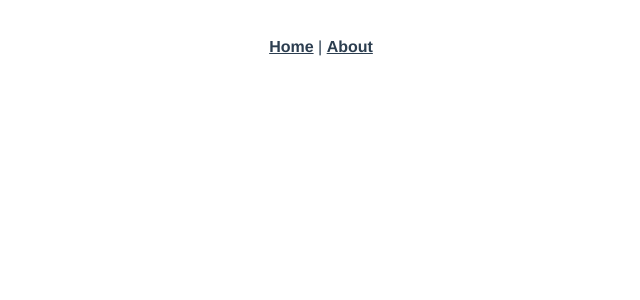
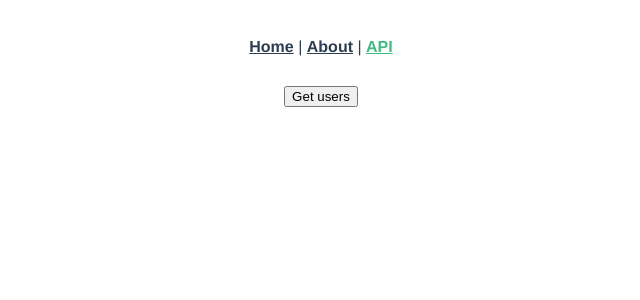
Before and after one commit to eduardoteles/vuecrud, a Vue app: page /#/api in a window 1280 px wide. Before the commit this address had no page. Shown: the top 300 px of the page, without its empty margins (319-959 px from the left). Built offline with nearby package versions, Linux system fonts and the light colour scheme.

Commit message:
Updated with create using jsonplaceholder

```diff
--- a/package.json
+++ b/package.json
@@ -7,6 +7,7 @@
     "build": "vue-cli-service build"
   },
   "dependencies": {
+    "axios": "^1.6.8",
     "vue": "^3.2.13",
     "vue-router": "^4.0.3",
     "vuex": "^4.0.0"
--- a/src/App.vue
+++ b/src/App.vue
@@ -1,7 +1,8 @@
 <template>
   <nav>
     <router-link to="/">Home</router-link> |
-    <router-link to="/about">About</router-link>
+    <router-link to="/about">About</router-link> |
+    <router-link to="/api">API</router-link>
   </nav>
   <router-view/>
 </template>
--- a/src/router/index.js
+++ b/src/router/index.js
@@ -16,6 +16,13 @@ const routes = [
     component: function () {
       return import(/* webpackChunkName: "about" */ '../views/AboutView.vue')
     }
+  },
+  {
+    path: '/api',
+    name: 'api',
+    component: function () {
+      return import(/* webpackChunkName: "about" */ '../views/APIView.vue')
+    }
   }
 ]
 
--- /dev/null
+++ b/src/views/APIView.vue
@@ -0,0 +1,35 @@
+<template>
+    <div>
+      <button @click="getUsers">Get users</button><br/>
+
+      <div class="users" v-for="user in users" :key="user.id">
+        <h2>{{ user.name }}</h2>
+        <p>{{ user.email }}</p>
+      </div>
+    </div>
+</template>
+
+<script>
+    import axios from "axios";
+    import { ref } from 'vue';
+
+    export default {
+      setup() {
+        const users = ref([]);
+
+        const getUsers = async () => {
+          try {
+            const response = await axios.get("https://jsonplaceholder.typicode.com/users");
+            users.value = response.data;
+          } catch (e) {
+            console.error(e);
+          }
+        };
+
+        return {
+          users,
+          getUsers
+        };
+      }
+    }
+</script>
```
Also changed, not shown: 1 other file (tests, documents, lock files or other folders).
